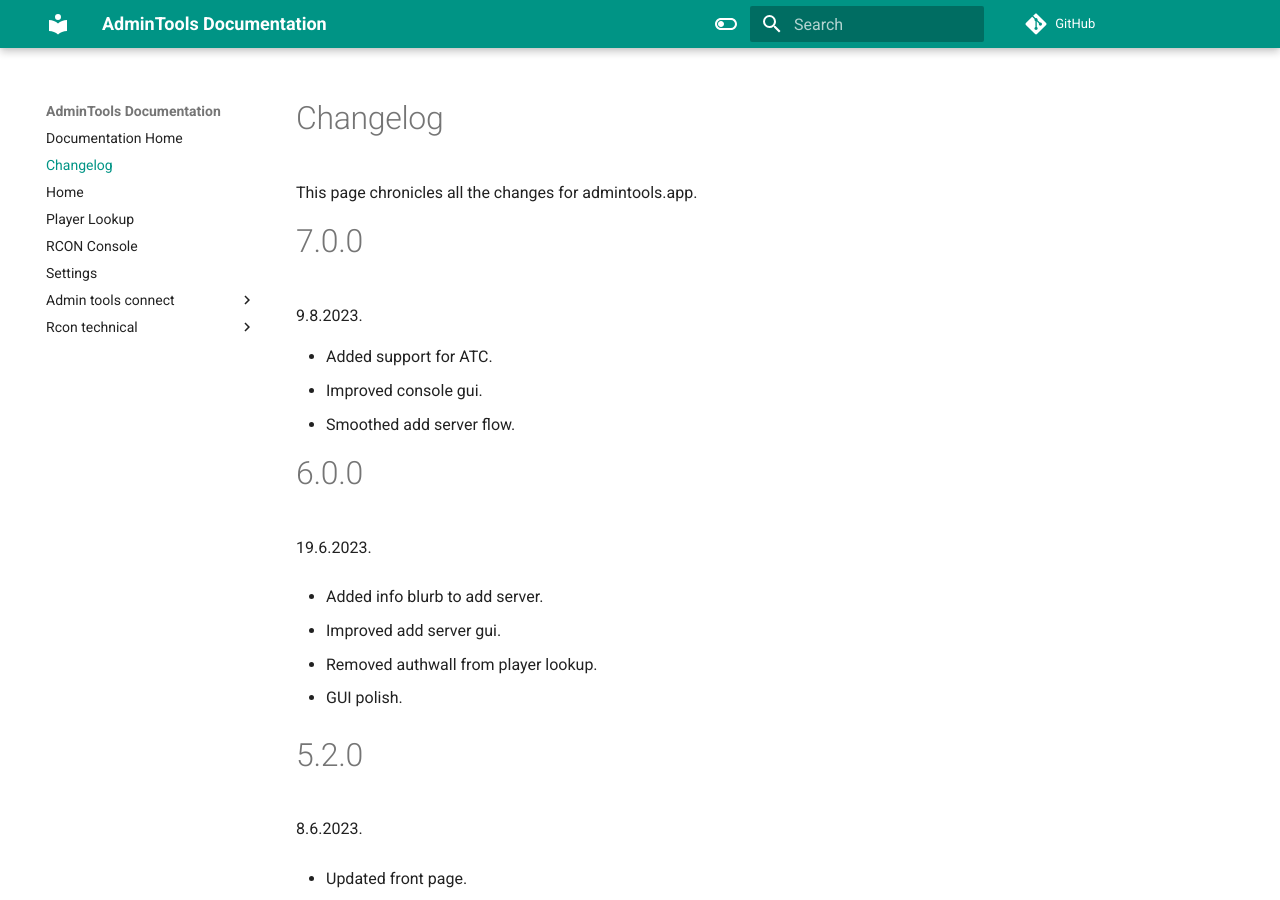
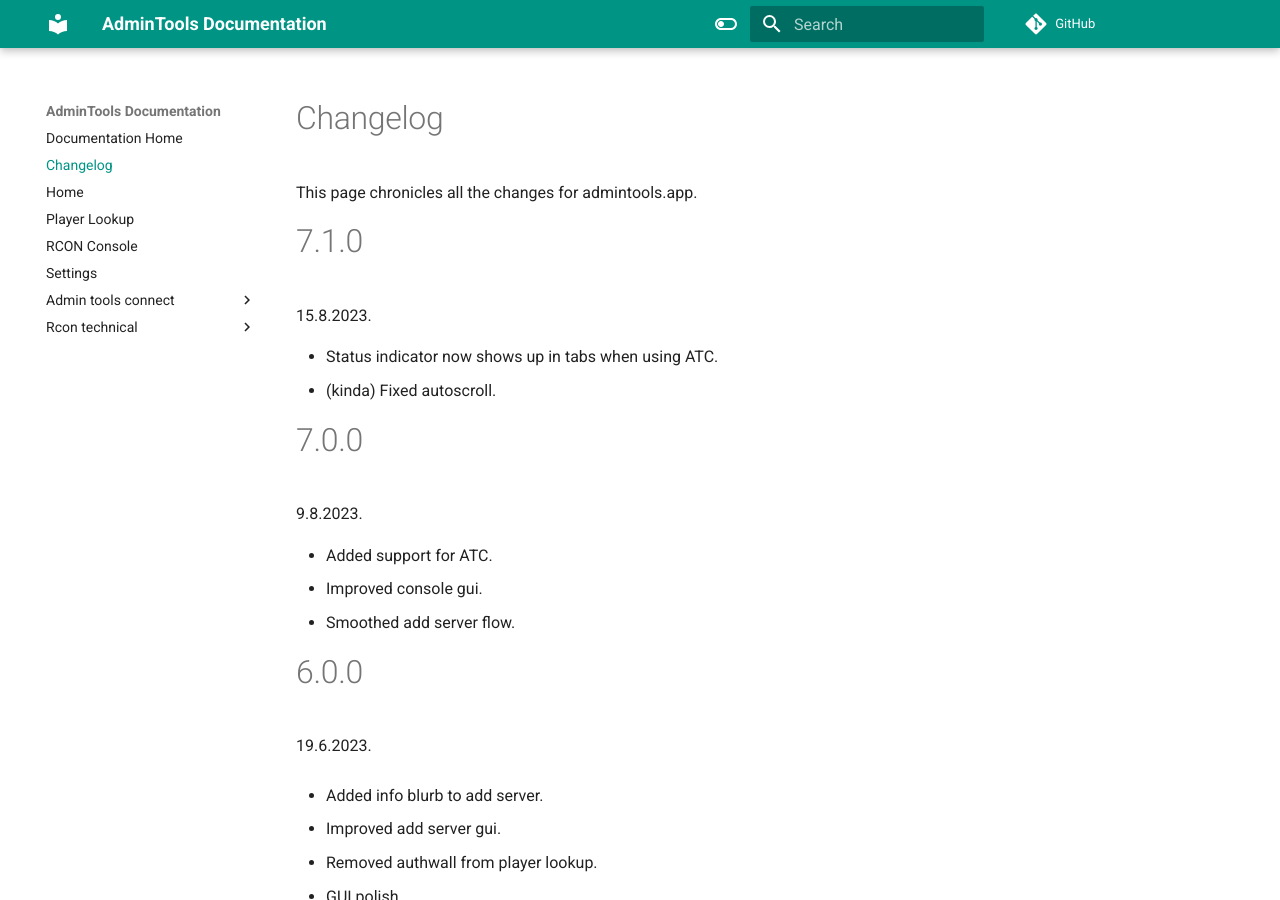
Before and after one commit to LukeOnuke/AdminToolsDocs, an MkDocs documentation site: the page built from docs/changelog.md, in a window 1280 px wide and 900 px high. Built offline with MkDocs 1.6.1 and Material for MkDocs 9.7.7, drawn with Linux system fonts in a browser that asks for light colours; comment, search, counter and statistics services are not loaded.

```diff
--- a/docs/changelog.md
+++ b/docs/changelog.md
@@ -1,5 +1,11 @@
 # Changelog
 This page chronicles all the changes for admintools.app.
+
+# 7.1.0
+15.8.2023.
+
+- Status indicator now shows up in tabs when using ATC.
+- (kinda) Fixed autoscroll.
 
 # 7.0.0
 9.8.2023.
```
Also changed, not shown: docs/admin-tools-connect/what-is-it.md (renamed from docs/admin tools connect/what-is-it.md, +2 -1 lines), docs/rcon-technical/debugging.md (renamed from docs/rcon technical/debugging.md), docs/rcon-technical/security.md (renamed from docs/rcon technical/security.md).
